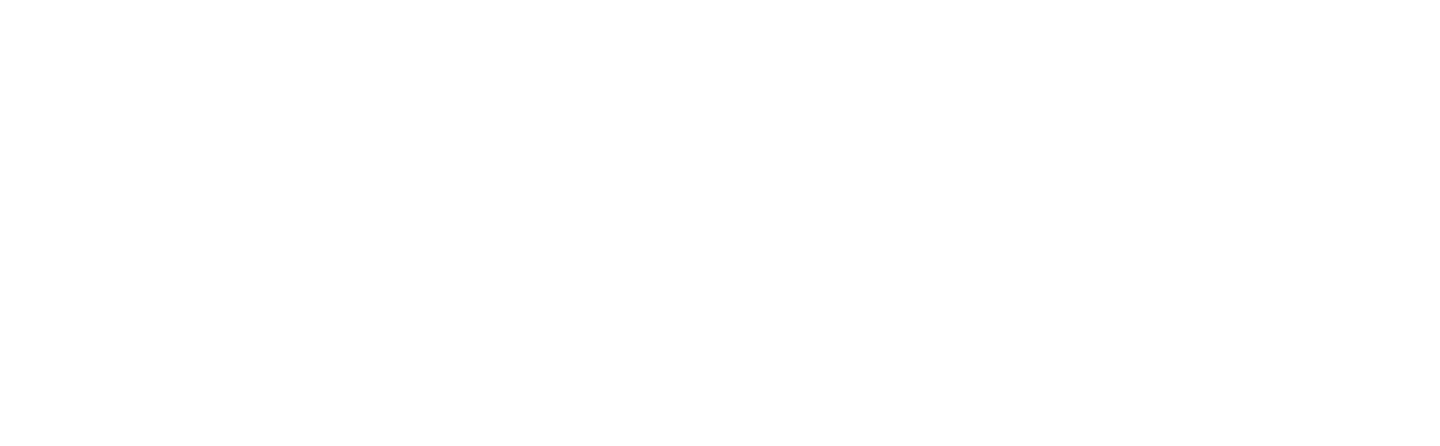
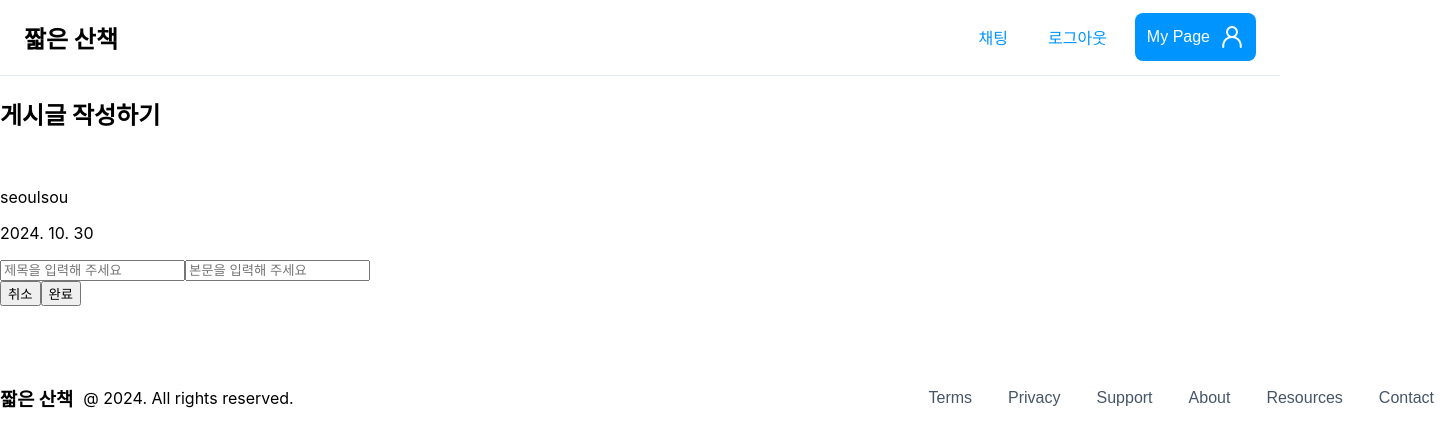
Before and after one commit to choeh124/frontend, a React (Create React App) app: page /postwrite in a window 1280 px wide. Before the commit this address had no page. Shown: the top 446 px of the page, 1440 px wide, since content can reach past the window. Built offline with nearby package versions, Linux system fonts and the light colour scheme.

Commit message:
[Fix] import, wite postwrite

```diff
--- a/src/App.js
+++ b/src/App.js
@@ -15,7 +15,7 @@
           <Route path="/login" element={<Login />} />
           <Route path="/posts" element={<Posts />} />
           <Route path="/posts/:id" element={<Post />} />
-          <Route path="/wite" element={<PostWrite />} />
+          <Route path="/postwrite" element={<PostWrite />} />
         </Routes>
       </Router>
     </div>
--- a/src/component/postWrite/PostWrite.jsx
+++ b/src/component/postWrite/PostWrite.jsx
@@ -1,4 +1,7 @@
-
+import Header from "../Header"
+import Footer from "../Footer"
+import WriteImage from "./writeImage"
+import WriteText from "./writeText"
 
 export default function PostWrite(){
     return(
```
